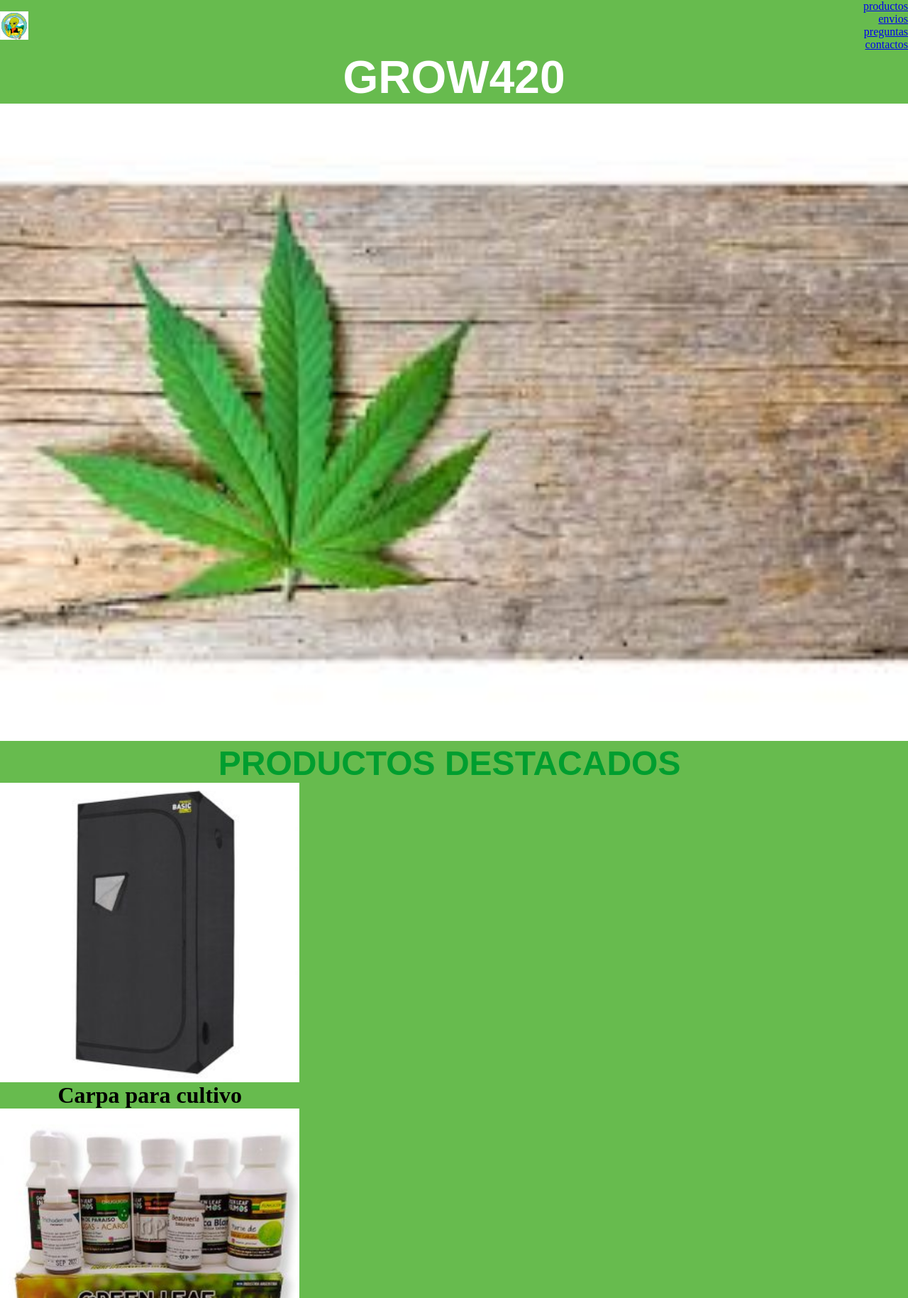
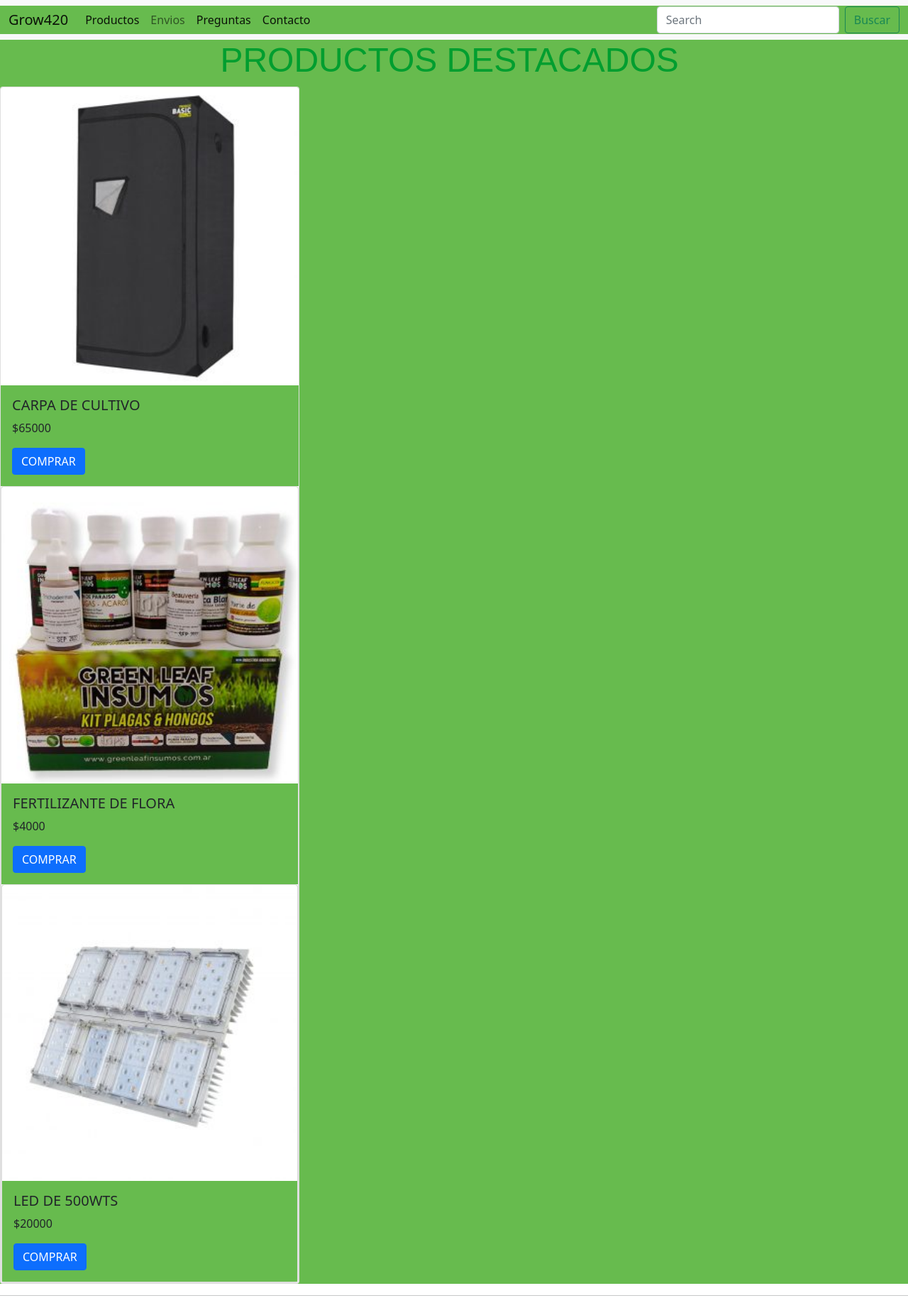
Before and after one commit to maximir29/grow420, a website: page index.html in a window 1280 px wide. Shown: the top 1829 px of the page at 71% size. Drawn offline with nearby package versions, Linux system fonts and the light colour scheme; a web font is replaced by a local one.

Commit message:
Add files via upload

```diff
--- a/index.html
+++ b/index.html
@@ -1,41 +1,78 @@
-<!DOCTYPE html>
+<!doctype html>
 <html lang="en">
   <head>
-    <meta charset="UTF-8">
-    <meta http-equiv="X-UA-Compatible" content="IE=edge">
-    <meta name="viewport" content="width=device-width, initial-scale=1.0">
+    <!-- Required meta tags -->
+    <meta charset="utf-8">
+    <meta name="viewport" content="width=device-width, initial-scale=1">
+
+    <!-- Bootstrap CSS -->
+    <link href="https://cdn.jsdelivr.net/npm/bootstrap@5.0.2/dist/css/bootstrap.min.css" rel="stylesheet" integrity="sha384-EVSTQN3/azprG1Anm3QDgpJLIm9Nao0Yz1ztcQTwFspd3yD65VohhpuuCOmLASjC" crossorigin="anonymous">
+
     <title>Grow420</title>
     <link rel="stylesheet" href="/css/style.css">
     </head>
+    <body class="body">
+        <nav class="navbar navbar-expand-lg navbar-light bg-light">
+            <div class="container-fluid">
+                <a class="navbar-brand" href="index.html">Grow420</a>
+                <button class="navbar-toggler" type="button" data-bs-toggle="collapse" data-bs-target="#navbarSupportedContent" aria-controls="navbarSupportedContent" aria-expanded="false" aria-label="Toggle navigation">
+                <span class="navbar-toggler-icon"></span>
+                </button>
+            <div class="collapse navbar-collapse" id="navbarSupportedContent">
+                <ul class="navbar-nav me-auto mb-2 mb-lg-0">
+                <li class="nav-item">
+                    <a class="nav-link active" aria-current="page" href="views/productos.html">Productos</a>
+                </li>
+                <li class="nav-item">
+                    <a class="nav-link" href="views/envios.html">Envios</a>
+                </li>
+                <li class="nav-item">
+                    <a class="nav-link active" href="views/preguntas.html" role="button">Preguntas</a>
 
-<body>
-<div id="grid">
-    <header class="header" id="cabeza">
-        <nav class="nav" id="nav">
-        <img class="headerImg" src="img/logo.jpg" alt="icono" >
-            <ul class="headerList">
-                <li><a href="views/productos.html">productos</a></li>
-                <li><a href="views/envios.html">envios</a></li>
-                <li><a href="views/preguntas.html">preguntas</a></li>
-                <li><a href="views/contactos.html">contactos</a></li>
+
+                </li>
+                <li class="nav-item">
+                    <a class="nav-link active" href="views/contactos.html">Contacto</a>
+                </li>
                 </ul>
+                <form class="d-flex">
+                <input class="form-control me-2" type="search" placeholder="Search" aria-label="Search">
+                <button class="btn btn-outline-success" type="submit">Buscar</button>
+                </form>
+            </div>
         </nav>
-            <h1 class="headerTitulo">GROW420</h1>
-            <img src="img/fondo.jfif" alt="foto420">
-    </header>
 
-    <main id="main">
+    <!-- Optional JavaScript; choose one of the two! -->
+
+    <!-- Option 1: Bootstrap Bundle with Popper -->
+        <script src="https://cdn.jsdelivr.net/npm/bootstrap@5.0.2/dist/js/bootstrap.bundle.min.js" integrity="sha384-MrcW6ZMFYlzcLA8Nl+NtUVF0sA7MsXsP1UyJoMp4YLEuNSfAP+JcXn/tWtIaxVXM" crossorigin="anonymous"></script>
         <section class="productos" id="productos">
             <h2 class="productosTitulo" id="productosTitulo">PRODUCTOS DESTACADOS</h2>
-            <div class="divImg">
-                <img src="img/carpa.jpg" alt="carpa" class="carpa" id="carpa">
-                <figcaption><b>Carpa para cultivo</b></figcaption>
-                <img src="img/ferti.jpg" alt="ferti" class="ferti" id="ferti">
-                <figcaption><b>Fertilizante de vegetacion</b></figcaption>
-                <img src="img/luz.jpg" alt="luz" class="luz" id="luz">
-                <figcaption><b>Luz led 500wts</b> </figcaption>
+            <div class="card" style="width: ;">
+                <img src="img/carpa.jpg" class="card-img-top" alt="...">
+                <div class="card-body">
+                  <h5 class="card-title">CARPA DE CULTIVO</h5>
+                  <p class="card-text">$65000</p>
+                  <a href="#" class="btn btn-primary">COMPRAR</a>
+                </div>
+                <div class="card" style="width: ;">
+                    <img src="img/ferti.jpg" class="card-img-top" alt="...">
+                    <div class="card-body">
+                      <h5 class="card-title">FERTILIZANTE DE FLORA</h5>
+                      <p class="card-text">$4000</p>
+                      <a href="#" class="btn btn-primary">COMPRAR</a>
+                </div>
+                    <div class="card" style="width: ;">
+                    <img src="img/luz.jpg" class="card-img-top" alt="...">
+                    <div class="card-body">
+                      <h5 class="card-title">LED DE 500WTS</h5>
+                      <p class="card-text">$20000</p>
+                      <a href="#" class="btn btn-primary">COMPRAR</a>
+                    </div>
                 </div>
         </section>
+
+        <hr>
 
         <section id="form">
             <form class="form">
@@ -53,6 +90,7 @@
                             <option value="BsAs">Buenos Aires</option>
                         </select>
                 </fieldset>
+                <hr>
                 <fieldset class="primerBorde" id="primerBorde">
                         <p><b>CONTACTO</b></p>
                         <p class="telefonoContacto"> Telefono: 2964520193</p>
@@ -65,7 +103,7 @@
                 </fieldset>
             </form>
         </section>
-    </main>
+    </body>
     <hr>
     <footer id="footer">
         <div class="footer">
@@ -76,6 +114,6 @@
             <p>Piedrabuena 1423</p>
         </div>
     </footer>
-</div>
+
     </body>
 </html>
```
Also changed, not shown: package.json (added, +25 -0 lines), README.md, 4 other files. Lines whose indentation alone changed are shown as unchanged.
